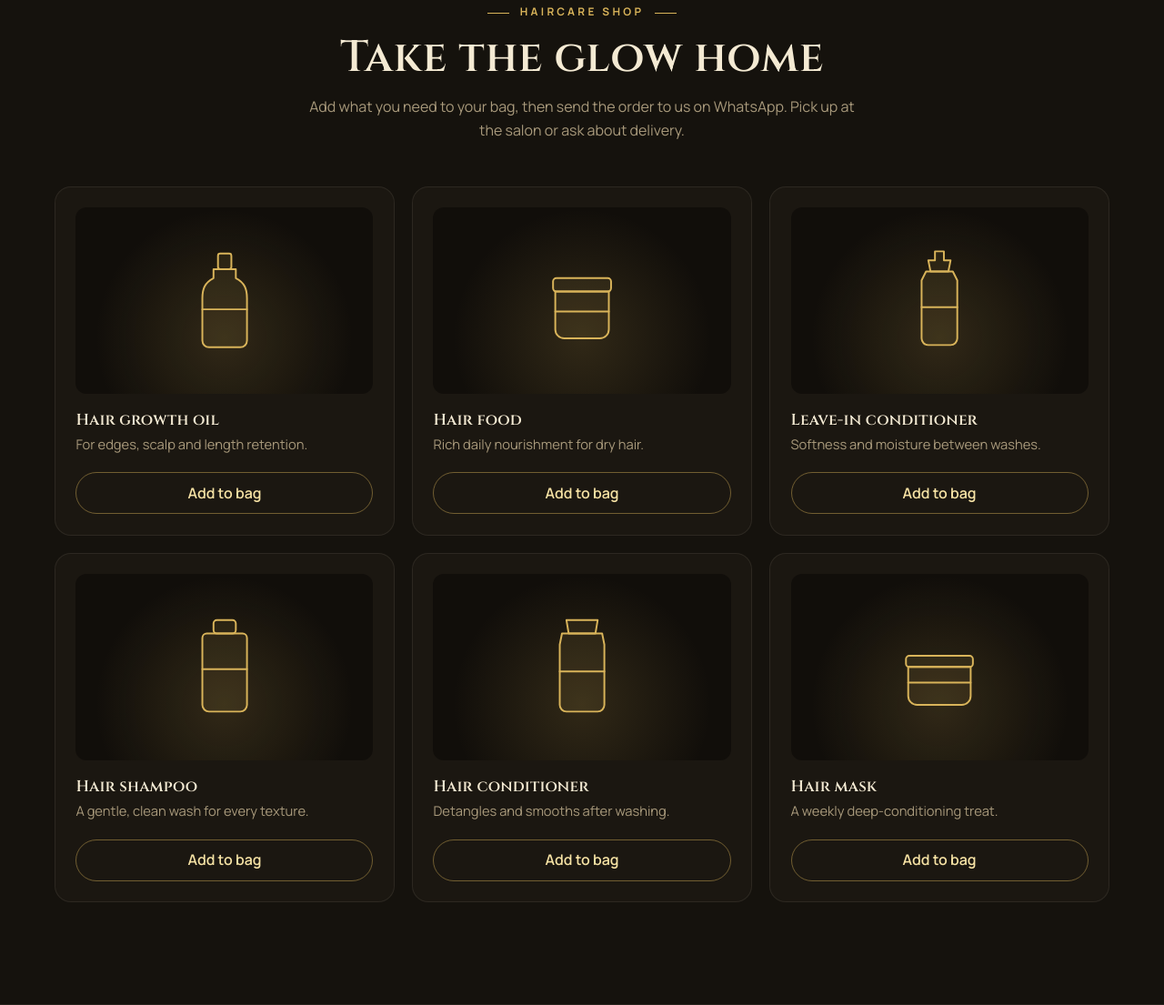
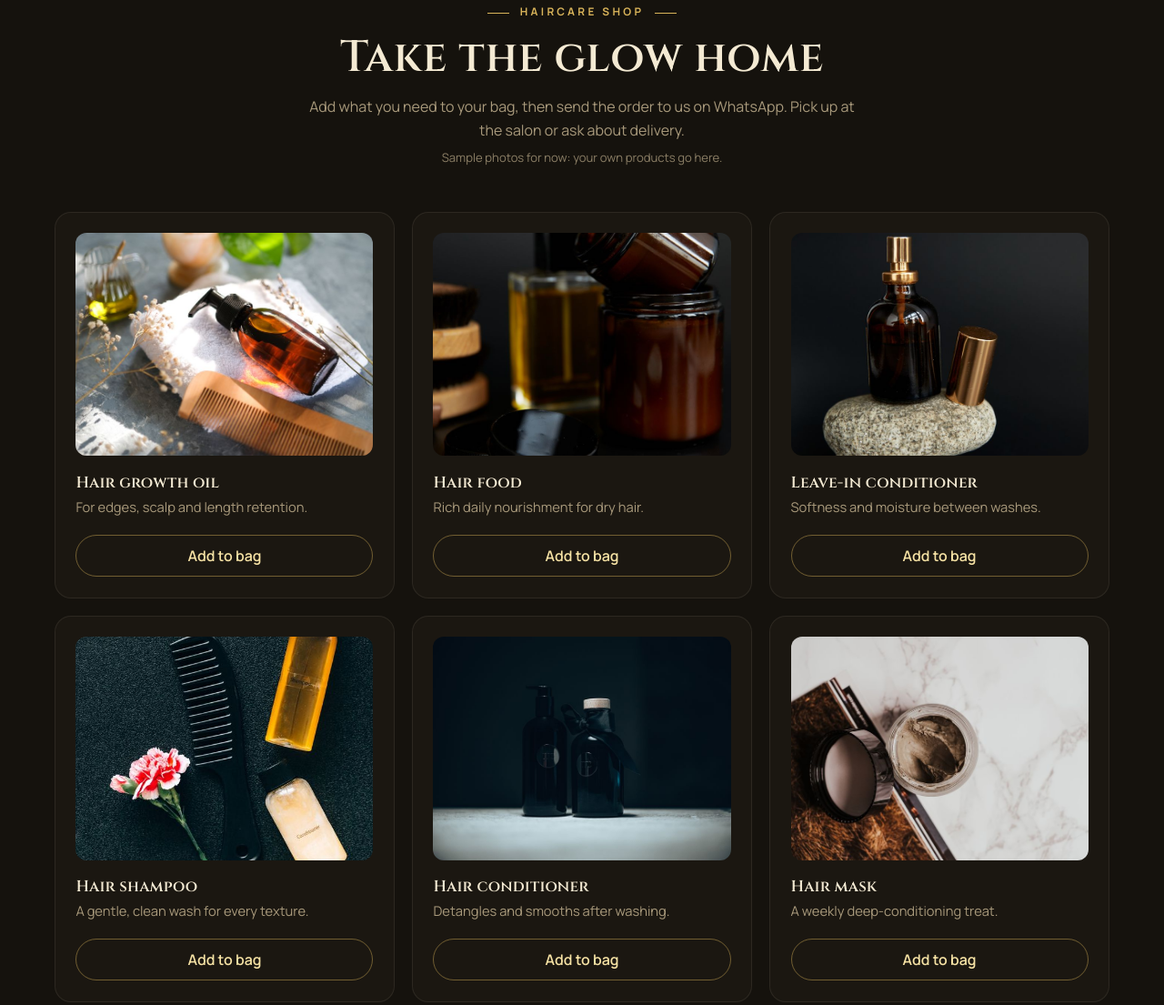
Before and after one commit to salimsaad-dot/beautyseries, a plain HTML site: page index.html in a window 1280 px wide. Shown: the part 2152-3257 px from the top of the page at 91% size. Drawn offline with Linux system fonts and the light colour scheme.

Commit message:
Shop: real product photos instead of line drawings (samples for now)
Co-Authored-By: Claude Opus 5.5 <noreply@anthropic.com>

```diff
--- a/index.html
+++ b/index.html
@@ -173,48 +173,49 @@
     </section>
 
     <!-- ===== SHOP ===== -->
-    <!-- TODO: confirm product names / brands / sizes and add prices + real product photos. -->
+    <!-- TODO: confirm product names / brands / sizes and add prices. Photos are Pexels samples: swap for her real products. -->
     <section class="section section-panel" id="shop">
       <div class="wrap">
         <div class="head">
           <p class="kicker">Haircare shop</p>
           <h2>Take the glow home</h2>
           <p>Add what you need to your bag, then send the order to us on WhatsApp. Pick up at the salon or ask about delivery.</p>
+          <p class="sample-note">Sample photos for now: your own products go here.</p>
         </div>
 
         <ul class="products reveal" id="products">
           <li class="product" data-product="Hair growth oil">
-            <div class="product-art"><svg viewBox="0 0 80 100" aria-hidden="true"><rect x="34" y="8" width="12" height="14" rx="2" /><path d="M30 22h20v8c8 4 10 10 10 18v38a6 6 0 0 1-6 6H26a6 6 0 0 1-6-6V48c0-8 2-14 10-18z" /><path d="M20 58h40" /></svg></div>
+            <div class="product-art"><img class="fade-img" src="images/product-growth-oil.jpg" alt="Amber bottle of hair oil beside a wooden comb" loading="lazy" width="800" height="600" /></div>
             <h3>Hair growth oil</h3>
             <p>For edges, scalp and length retention.</p>
             <div class="buy"><button type="button" class="add">Add to bag</button></div>
           </li>
           <li class="product" data-product="Hair food">
-            <div class="product-art"><svg viewBox="0 0 80 100" aria-hidden="true"><rect x="14" y="30" width="52" height="12" rx="3" /><path d="M16 42h48v34a8 8 0 0 1-8 8H24a8 8 0 0 1-8-8z" /><path d="M16 60h48" /></svg></div>
+            <div class="product-art"><img class="fade-img" src="images/product-hair-food.jpg" alt="Amber jars of rich hair butter on a dark shelf" loading="lazy" width="800" height="600" /></div>
             <h3>Hair food</h3>
             <p>Rich daily nourishment for dry hair.</p>
             <div class="buy"><button type="button" class="add">Add to bag</button></div>
           </li>
           <li class="product" data-product="Leave-in conditioner">
-            <div class="product-art"><svg viewBox="0 0 80 100" aria-hidden="true"><path d="M36 6h8v8h6l-2 10H32l-2-10h6z" /><path d="M28 24h24l4 8v52a6 6 0 0 1-6 6H30a6 6 0 0 1-6-6V32z" /><path d="M24 56h32" /></svg></div>
+            <div class="product-art"><img class="fade-img" src="images/product-leave-in.jpg" alt="Amber spray bottle on a stone" loading="lazy" width="800" height="600" /></div>
             <h3>Leave-in conditioner</h3>
             <p>Softness and moisture between washes.</p>
             <div class="buy"><button type="button" class="add">Add to bag</button></div>
           </li>
           <li class="product" data-product="Hair shampoo">
-            <div class="product-art"><svg viewBox="0 0 80 100" aria-hidden="true"><rect x="30" y="8" width="20" height="12" rx="3" /><path d="M24 20h32a4 4 0 0 1 4 4v60a6 6 0 0 1-6 6H26a6 6 0 0 1-6-6V24a4 4 0 0 1 4-4z" /><path d="M20 52h40" /></svg></div>
+            <div class="product-art"><img class="fade-img" src="images/product-shampoo.jpg" alt="Bottles of shampoo with a comb on a dark background" loading="lazy" width="800" height="600" /></div>
             <h3>Hair shampoo</h3>
             <p>A gentle, clean wash for every texture.</p>
             <div class="buy"><button type="button" class="add">Add to bag</button></div>
           </li>
           <li class="product" data-product="Hair conditioner">
-            <div class="product-art"><svg viewBox="0 0 80 100" aria-hidden="true"><path d="M26 8h28l-2 12H28z" /><path d="M22 20h36l2 10v54a6 6 0 0 1-6 6H26a6 6 0 0 1-6-6V30z" /><path d="M20 54h40" /></svg></div>
+            <div class="product-art"><img class="fade-img" src="images/product-conditioner.jpg" alt="Black pump bottles of conditioner" loading="lazy" width="800" height="600" /></div>
             <h3>Hair conditioner</h3>
             <p>Detangles and smooths after washing.</p>
             <div class="buy"><button type="button" class="add">Add to bag</button></div>
           </li>
           <li class="product" data-product="Hair mask">
-            <div class="product-art"><svg viewBox="0 0 80 100" aria-hidden="true"><rect x="10" y="40" width="60" height="10" rx="3" /><path d="M12 50h56v26a8 8 0 0 1-8 8H20a8 8 0 0 1-8-8z" /><path d="M12 64h56" /></svg></div>
+            <div class="product-art"><img class="fade-img" src="images/product-hair-mask.jpg" alt="Open jar of creamy hair mask" loading="lazy" width="800" height="600" /></div>
             <h3>Hair mask</h3>
             <p>A weekly deep-conditioning treat.</p>
             <div class="buy"><button type="button" class="add">Add to bag</button></div>
--- a/style.css
+++ b/style.css
@@ -187,14 +187,11 @@ h3 { font-size: 1.25rem; }
 }
 .product.in-bag { border-color: rgba(217, 180, 90, .55); }
 .product-art {
-  display: grid; place-items: center; aspect-ratio: 16 / 10; border-radius: 12px; margin-bottom: 1.2rem;
-  background: radial-gradient(circle at 50% 70%, rgba(217, 180, 90, .16), transparent 65%), var(--field);
+  aspect-ratio: 4 / 3; border-radius: 12px; margin-bottom: 1.2rem; overflow: hidden; background: var(--field);
 }
-.product-art svg {
-  width: 30%; height: auto; fill: rgba(217, 180, 90, .08); stroke: var(--gold); stroke-width: 1.6; stroke-linejoin: round; stroke-linecap: round;
-  transform-origin: 50% 90%; transition: rotate .3s var(--ease), translate .3s var(--ease);
-}
-@media (hover: hover) { .product:hover .product-art svg { rotate: -6deg; translate: 0 -2px; } } /* picked off the shelf */
+.product-art img { width: 100%; height: 100%; object-fit: cover; transition: transform .5s var(--ease); }
+@media (hover: hover) { .product:hover .product-art img { transform: scale(1.04); } }
+.sample-note { font-size: .82rem; color: var(--muted); opacity: .8; margin-top: .4rem; }
 .product h3 { font-size: 1.08rem; margin-bottom: .3rem; }
 .product p { color: var(--muted); font-size: .92rem; flex: 1; }
 .buy { margin-top: 1.2rem; height: 46px; display: grid; }
```
Also changed, not shown: images/product-conditioner.jpg (added), images/product-growth-oil.jpg (added), images/product-hair-food.jpg (added), images/product-hair-mask.jpg (added), images/product-leave-in.jpg (added), images/product-shampoo.jpg (added).
